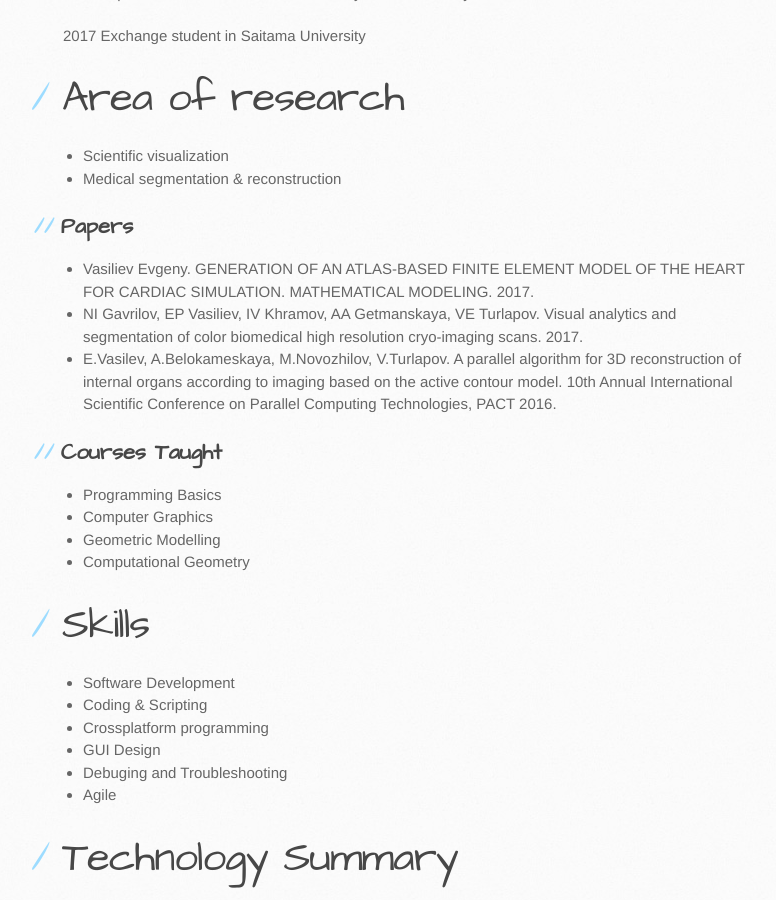
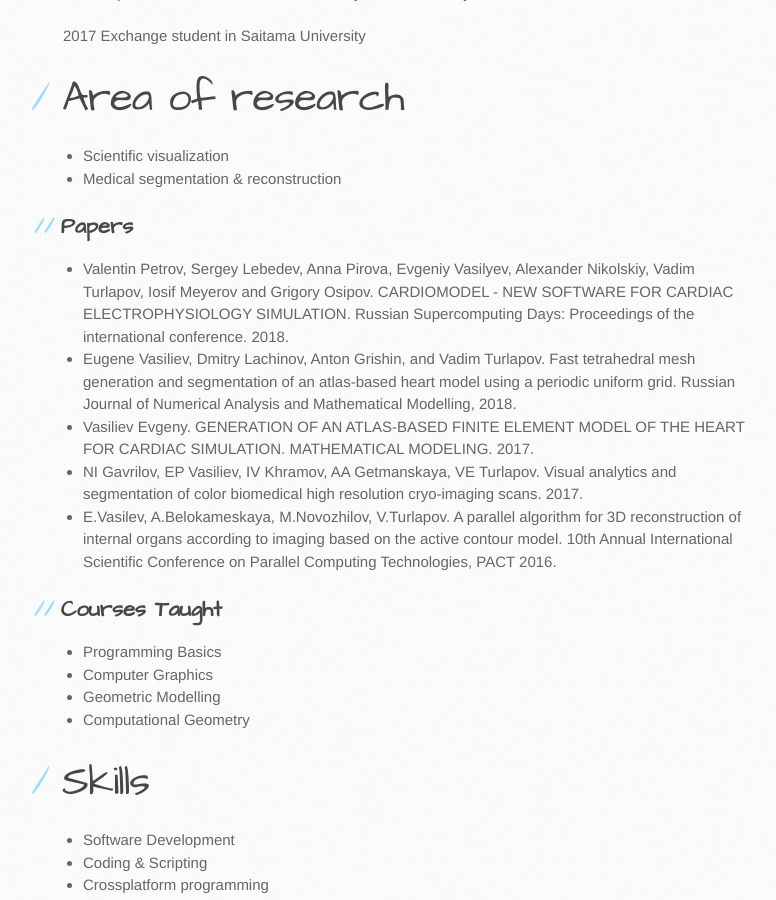
Before and after one commit to FenixFly/FenixFly.github.io, a Jekyll site: the page built from index.md, in a window 1280 px wide and 900 px high, scrolled down 1274 px. Shown: the whole window, without its empty margins (107-883 px from the left). Built offline with Jekyll 4.4.1, drawn with Linux system fonts in a browser that asks for light colours.

Commit message:
Added new papers

```diff
--- a/index.md
+++ b/index.md
@@ -42,6 +42,9 @@ Exchange student in Saitama University
 
 ## [](#header-3)Papers
 
+* Valentin Petrov, Sergey Lebedev, Anna Pirova, Evgeniy Vasilyev, Alexander Nikolskiy, Vadim Turlapov, Iosif Meyerov and Grigory Osipov. CARDIOMODEL - NEW SOFTWARE FOR CARDIAC ELECTROPHYSIOLOGY SIMULATION. Russian Supercomputing Days:
+Proceedings of the international conference. 2018.
+* Eugene Vasiliev, Dmitry Lachinov, Anton Grishin, and Vadim Turlapov. Fast tetrahedral mesh generation and segmentation of an atlas-based heart model using a periodic uniform grid. Russian Journal of Numerical Analysis and Mathematical Modelling, 2018.
 * Vasiliev Evgeny. GENERATION OF AN ATLAS-BASED FINITE ELEMENT MODEL OF THE HEART FOR CARDIAC SIMULATION. MATHEMATICAL MODELING. 2017.
 * NI Gavrilov, EP Vasiliev, IV Khramov, AA Getmanskaya, VE Turlapov. Visual analytics and segmentation of color biomedical high resolution cryo-imaging scans. 2017.
 * E.Vasilev, A.Belokameskaya, M.Novozhilov, V.Turlapov. A parallel algorithm for 3D reconstruction of internal organs according to imaging based on the active contour model. 10th Annual International Scientific Conference on Parallel Computing Technologies, PACT 2016.
```
